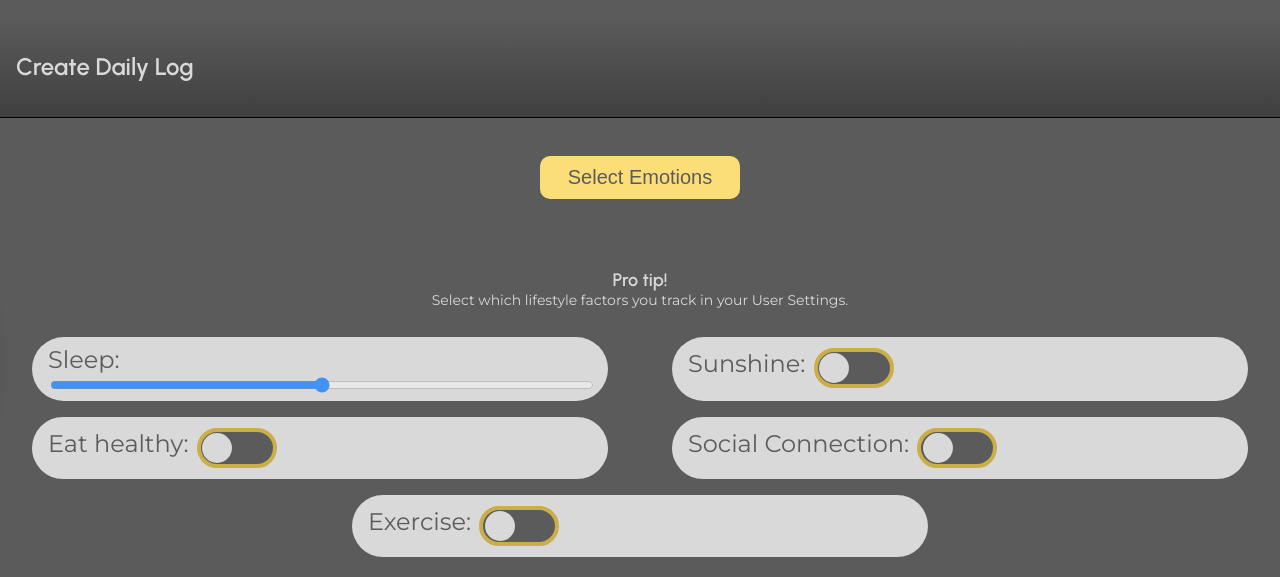
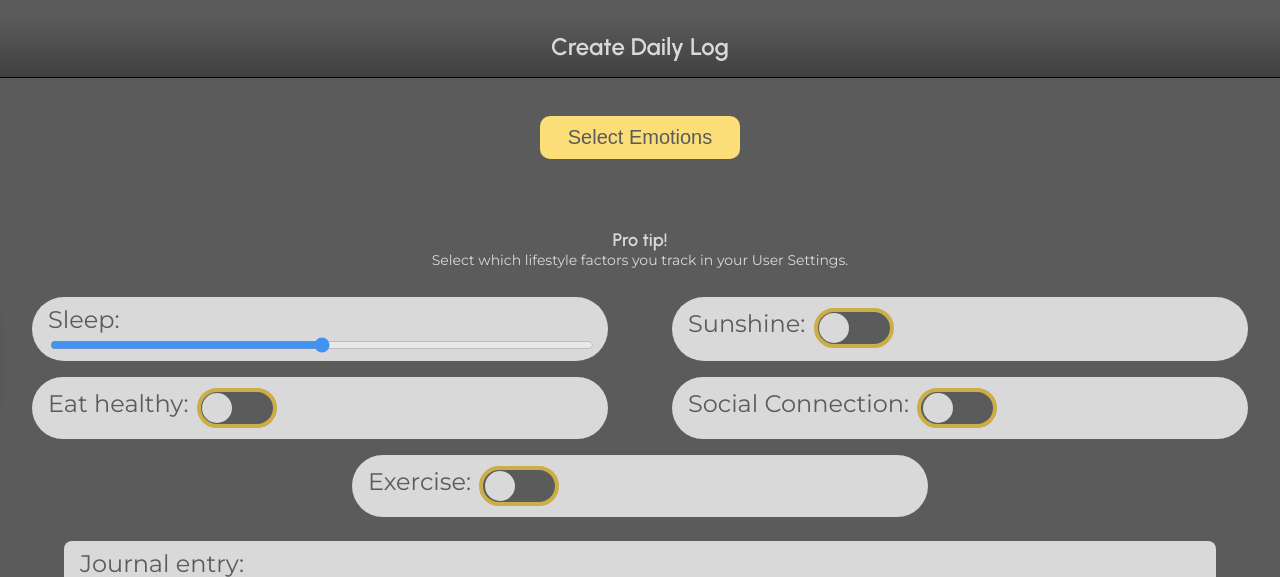
Before and after one commit to johnhansengit/insight, a Django app: page /daily-entries/create/ in a window 1280 px wide. Shown: the part 54-631 px from the top of the page. Run offline with Django 5.2, Linux system fonts and the light colour scheme; the visitor is signed in with stand-in values (Sample User, id 1); data comes from the database, SQL or seed files in the repository; data that the repository does not hold is empty; some libraries are stand-ins or nearby versions.

Commit message:
Collect static

```diff
--- a/static/css/style.css
+++ b/static/css/style.css
@@ -435,6 +435,19 @@ h1.home {
     margin-bottom: .5em;
     padding: 1em;
     border-bottom: .1em solid black;
+}
+
+#create-log-head {
+    display: flex;
+    flex-direction: row;
+    width: 100%;
+    align-items: center;
+    justify-content: center;
+}
+
+#create-log-head > h2 {
+    text-align: center;
+    margin: 0;
 }
 
 #update-log-date,
```
